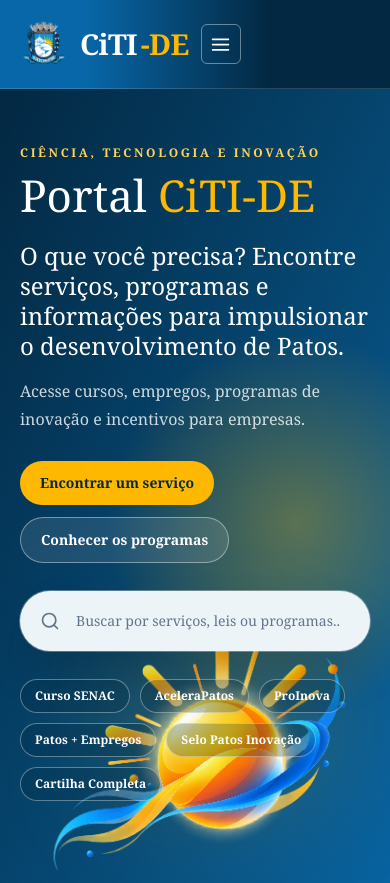
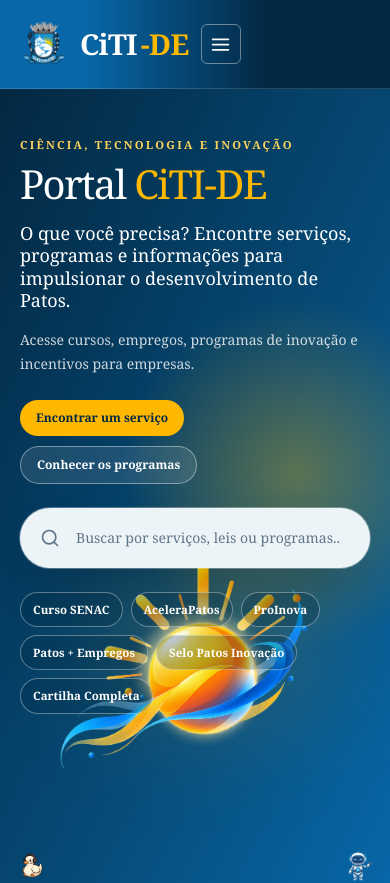
Before and after one commit to otavio2019/CITI-DE, a Next.js app: page / in a window 390 px wide. Shown: the top 883 px of the page. Built offline with nearby package versions, Linux system fonts and the light colour scheme.

Commit message:
Organização 1.3

```diff
--- a/src/app/globals.css
+++ b/src/app/globals.css
@@ -36,6 +36,28 @@
   font-family: var(--font-joan), serif;
   margin: 0;
   overflow-x: clip;
+}
+
+.ticker-shell {
+  overflow: hidden;
+  position: relative;
+  mask-image: linear-gradient(90deg, transparent, #000 10%, #000 90%, transparent);
+}
+
+.ticker-track {
+  animation: ticker-scroll 28s linear infinite;
+  display: flex;
+  gap: 1rem;
+  width: max-content;
+}
+
+@keyframes ticker-scroll {
+  0% {
+    transform: translateX(0);
+  }
+  100% {
+    transform: translateX(-50%);
+  }
 }
 
 .portal-content-surface {
--- a/src/components/sections/HeroSection.tsx
+++ b/src/components/sections/HeroSection.tsx
@@ -15,26 +15,26 @@
 		<section className="relative isolate min-h-[calc(100svh-76px)] overflow-hidden bg-[linear-gradient(115deg,var(--citi-navy)_0%,var(--citi-blue-dark)_58%,var(--citi-blue)_100%)] text-white md:min-h-[calc(100vh-76px)]">
 			{/* Camadas visuais ficam atrás do conteúdo para não bloquear interações. */}
 			<div className="absolute inset-0 -z-10 bg-[radial-gradient(circle_at_76%_48%,rgba(255,184,0,0.34),transparent_34%)]" />
-			<div className="absolute bottom-0 right-[-2%] -z-10 h-[48%] w-full overflow-hidden md:top-0 md:h-full md:w-[38%]">
-				<div className="absolute right-[18%] top-[18%] h-[38%] w-[54%] rounded-full bg-[var(--citi-yellow)]/20 blur-3xl" />
-				<Image src="/images/sol 2.png" alt="Sol com faixas azuis e amarelas, símbolo de energia e inovação" width={1280} height={1280} priority className="absolute left-[10%] top-[8%] h-[78%] w-[78%] max-w-none object-contain md:left-[15%] md:top-[10%] md:h-[72%] md:w-[72%]" />
+			<div className="absolute bottom-0 right-[-2%] -z-10 h-[48%] w-full overflow-hidden md:top-0 md:h-full md:w-[34%]">
+				<div className="absolute right-[22%] top-[18%] h-[34%] w-[50%] rounded-full bg-[var(--citi-yellow)]/20 blur-3xl" />
+				<Image src="/images/sol 2.png" alt="Sol com faixas azuis e amarelas, símbolo de energia e inovação" width={1280} height={1280} priority className="absolute left-[12%] top-[12%] h-[66%] w-[66%] max-w-none object-contain md:left-[18%] md:top-[15%] md:h-[60%] md:w-[60%]" />
 			</div>
-			<div className="relative mx-auto flex min-h-[calc(100svh-76px)] max-w-7xl items-center justify-center px-5 pb-48 pt-14 sm:px-8 sm:pb-44 sm:pt-16 md:min-h-[calc(100vh-76px)] md:px-10 md:py-12">
-				<div className="relative z-10 w-full max-w-[700px] text-left md:w-[62%] md:pr-6">
+			<div className="relative mx-auto flex min-h-[calc(100svh-76px)] max-w-[1280px] items-center justify-center px-5 pb-44 pt-12 sm:px-8 sm:pb-40 sm:pt-14 md:min-h-[calc(100vh-76px)] md:px-10 md:py-10 lg:px-12">
+				<div className="relative z-10 w-full max-w-[680px] text-left md:w-[62%] md:pr-4">
 					{/* Identidade e proposta principal do portal. */}
-					<p className="mb-3 text-xs font-bold uppercase tracking-[0.22em] text-[var(--citi-yellow-soft)]">Ciência, Tecnologia e Inovação</p>
-					<h1 className="max-w-full font-[family-name:var(--font-joan)] text-[clamp(2.75rem,9vw,7rem)] leading-none">
+					<p className="mb-3 text-[0.7rem] font-bold uppercase tracking-[0.2em] text-[var(--citi-yellow-soft)] sm:text-xs">Ciência, Tecnologia e Inovação</p>
+					<h1 className="max-w-full whitespace-nowrap font-[family-name:var(--font-joan)] text-[clamp(2.5rem,7vw,7rem)] leading-[0.9] tracking-[-0.04em] md:text-[clamp(2.75rem,7vw,7rem)]">
 						Portal <span className="text-[var(--citi-yellow)]">CiTI-DE</span>
 					</h1>
-					<p className="mt-6 max-w-[40rem] text-2xl leading-tight text-white sm:text-3xl">O que você precisa? Encontre serviços, programas e informações para impulsionar o desenvolvimento de Patos.</p>
-					<p className="mt-4 max-w-[40rem] text-base leading-7 text-white/80 sm:text-lg">Acesse cursos, empregos, programas de inovação e incentivos para empresas.</p>
+					<p className="mt-5 max-w-[38rem] text-lg leading-tight text-white sm:text-2xl lg:text-[2rem]">O que você precisa? Encontre serviços, programas e informações para impulsionar o desenvolvimento de Patos.</p>
+					<p className="mt-4 max-w-[38rem] text-sm leading-6 text-white/80 sm:text-base lg:text-lg">Acesse cursos, empregos, programas de inovação e incentivos para empresas.</p>
 					{/* Ações prioritárias aparecem antes da busca para orientar o visitante. */}
-					<div className="mt-7 flex flex-wrap gap-3">
-						<a href="#acesso-rapido" className="inline-flex items-center justify-center rounded-full bg-[var(--citi-yellow)] px-5 py-3 text-sm font-bold text-[var(--citi-navy)] hover:bg-[var(--citi-yellow-soft)]">Encontrar um serviço</a>
-						<a href="#programas" className="inline-flex items-center justify-center rounded-full border border-white/40 bg-white/10 px-5 py-3 text-sm font-bold text-white hover:border-[var(--citi-yellow)] hover:bg-white/15">Conhecer os programas</a>
+					<div className="mt-6 flex flex-wrap gap-2.5 sm:mt-7 sm:gap-3">
+						<a href="#acesso-rapido" className="inline-flex items-center justify-center rounded-full bg-[var(--citi-yellow)] px-4 py-2.5 text-xs font-bold text-[var(--citi-navy)] hover:bg-[var(--citi-yellow-soft)] sm:px-5 sm:py-3 sm:text-sm">Encontrar um serviço</a>
+						<a href="#programas" className="inline-flex items-center justify-center rounded-full border border-white/40 bg-white/10 px-4 py-2.5 text-xs font-bold text-white hover:border-[var(--citi-yellow)] hover:bg-white/15 sm:px-5 sm:py-3 sm:text-sm">Conhecer os programas</a>
 					</div>
 					{/* Busca global com mensagem acessível para sucesso e erro. */}
-					<form onSubmit={onSearch} className="mt-7 max-w-[720px]">
+					<form onSubmit={onSearch} className="mt-6 max-w-[720px] sm:mt-7">
 						<label htmlFor="site-search" className="sr-only">Buscar no portal CiTI-DE</label>
 						<div className="flex items-center gap-2 rounded-full bg-[var(--citi-surface)] p-2 shadow-2xl ring-1 ring-white/30">
 							<FiSearch className="ml-3 shrink-0 text-xl text-[var(--citi-text-muted)]" aria-hidden="true" />
@@ -44,9 +44,9 @@
 					</form>
 
 					{/* Atalhos para os destinos mais procurados. */}
-					<div className="mt-7 flex w-full max-w-[720px] flex-wrap gap-2.5 sm:gap-3">
+					<div className="mt-6 flex w-full max-w-[720px] flex-wrap gap-2 sm:gap-2.5 sm:mt-7 sm:gap-3">
 						{heroCategories.map((category) => (
-							<a key={category.label} href={category.href} className="flex w-fit shrink-0 items-center justify-center rounded-full border border-white/35 bg-[var(--citi-navy)]/25 px-3.5 py-2 text-center text-xs font-bold text-white transition hover:border-[var(--citi-yellow)] hover:bg-[var(--citi-yellow)]/15 sm:text-sm">
+							<a key={category.label} href={category.href} className="flex w-fit shrink-0 items-center justify-center rounded-full border border-white/35 bg-[var(--citi-navy)]/25 px-3 py-2 text-center text-[0.72rem] font-bold text-white transition hover:border-[var(--citi-yellow)] hover:bg-[var(--citi-yellow)]/15 sm:px-3.5 sm:text-xs">
 								{category.label}
 							</a>
 						))}
@@ -54,10 +54,10 @@
 				</div>
 
 				{/* Personagens são decorativos e não participam da navegação. */}
-				<div className="pointer-events-none absolute bottom-1 left-3 z-0 w-12 sm:bottom-3 sm:left-5 sm:w-16 md:bottom-5 md:left-10 md:w-20">
+				<div className="pointer-events-none absolute bottom-1 left-3 z-0 w-10 sm:bottom-3 sm:left-5 sm:w-14 md:bottom-5 md:left-10 md:w-16">
 					<Image src="/images/pato.png" alt="" width={256} height={256} className="h-auto w-full object-contain" />
 				</div>
-				<div className="pointer-events-none absolute bottom-1 right-3 z-0 w-12 sm:bottom-3 sm:right-5 sm:w-16 md:bottom-5 md:right-10 md:w-20">
+				<div className="pointer-events-none absolute bottom-1 right-3 z-0 w-10 sm:bottom-3 sm:right-5 sm:w-14 md:bottom-5 md:right-10 md:w-16">
 					<Image src="/images/robou_dando_chau.webp" alt="Robô acenando" width={256} height={256} className="h-auto w-full object-contain" />
 				</div>
 			</div>
--- /dev/null
+++ b/src/components/sections/HighlightsStripSection.tsx
@@ -0,0 +1,38 @@
+import { opportunities } from "@/lib/site-content";
+import { FiArrowRight } from "react-icons/fi";
+
+const highlightItems = opportunities.slice(0, 5);
+
+export function HighlightsStripSection() {
+	const repeatedItems = [...highlightItems, ...highlightItems];
+
+	return (
+		<section className="relative border-y border-white/10 bg-[linear-gradient(90deg,rgba(3,40,66,0.96),rgba(8,103,168,0.92))] px-4 py-4 text-white sm:px-5 sm:py-5">
+			<div className="mx-auto max-w-7xl">
+				<div className="mb-3 flex items-center justify-between gap-3 sm:mb-4">
+					<p className="text-[0.6rem] font-bold uppercase tracking-[0.2em] text-[var(--citi-yellow-soft)] sm:text-[0.65rem]">Destaques</p>
+					<a href="#oportunidades" className="inline-flex items-center gap-1 text-[0.64rem] font-bold text-[var(--citi-yellow)] transition hover:text-[var(--citi-yellow-soft)] sm:text-xs">
+						Ver todas as novidades <FiArrowRight aria-hidden="true" />
+					</a>
+				</div>
+				<div className="ticker-shell">
+					<div className="ticker-track">
+						{repeatedItems.map((item, index) => (
+							<a
+								key={`${item.id}-${index}`}
+								href={item.href}
+								className="group flex w-[220px] shrink-0 items-center justify-between gap-3 rounded-2xl border border-white/15 bg-white/8 px-3 py-2.5 shadow-sm transition hover:border-[var(--citi-yellow)] hover:bg-white/12 sm:w-[260px] sm:px-4 sm:py-3"
+							>
+								<span className="inline-flex items-center gap-2 text-[0.56rem] font-bold uppercase tracking-[0.12em] text-[var(--citi-yellow-soft)] sm:text-[0.65rem]">
+									<span className="h-2 w-2 rounded-full bg-[var(--citi-yellow)]" aria-hidden="true" />
+									{item.category}
+								</span>
+								<span className="text-[0.7rem] font-semibold text-white transition group-hover:text-[var(--citi-yellow-soft)] sm:text-sm">{item.title}</span>
+							</a>
+						))}
+					</div>
+				</div>
+			</div>
+		</section>
+	);
+}
--- a/src/components/sections/PortalSections.tsx
+++ b/src/components/sections/PortalSections.tsx
@@ -2,6 +2,7 @@
 import { AudienceSection } from "@/components/sections/AudienceSection";
 import { ContactSection } from "@/components/sections/ContactSection";
 import { FaqSection } from "@/components/sections/FaqSection";
+import { HighlightsStripSection } from "@/components/sections/HighlightsStripSection";
 import { NewsSection } from "@/components/sections/NewsSection";
 import { PortalFooter } from "@/components/sections/PortalFooter";
 import { ProgramsSection } from "@/components/sections/ProgramsSection";
@@ -15,6 +16,7 @@
 			<AboutSection />
 			<AudienceSection />
 			<QuickAccessSection />
+			<HighlightsStripSection />
 			<NewsSection />
 			<ServicesSection />
 			<ProgramsSection />
--- a/src/components/ui/ProgramCard.tsx
+++ b/src/components/ui/ProgramCard.tsx
@@ -13,9 +13,13 @@
 
 export function ProgramCard({ id, title, text, status, Icon }: ProgramCardProps) {
 	// Card de iniciativa pública: direciona para a página detalhada do programa.
-	return <article id={id} className="flex h-full flex-col rounded-2xl border border-white/15 bg-white/10 p-6 text-white shadow-sm transition hover:-translate-y-1 hover:border-[var(--citi-yellow)] hover:bg-white/15 hover:shadow-md">
-		<div className="flex items-start justify-between gap-3"><div className="flex h-11 w-11 items-center justify-center rounded-xl bg-[var(--citi-blue)] text-white"><Icon aria-hidden="true" /></div><StatusBadge label={status} /></div>
-		<h3 className="mt-5 text-2xl">{title}</h3><p className="mt-3 flex-1 leading-7 text-white/75">{text}</p>
+	return <article id={id} className="group flex h-full flex-col rounded-2xl border border-white/15 bg-white/10 p-6 text-white shadow-sm transition duration-200 hover:-translate-y-1 hover:border-[var(--citi-yellow)] hover:bg-white/15 hover:shadow-lg">
+		<div className="flex items-start justify-between gap-3">
+			<div className="flex h-12 w-12 items-center justify-center rounded-xl bg-[var(--citi-blue)] text-white transition group-hover:bg-[var(--citi-yellow)] group-hover:text-[var(--citi-navy)]"><Icon aria-hidden="true" /></div>
+			<StatusBadge label={status} />
+		</div>
+		<h3 className="mt-5 text-2xl">{title}</h3>
+		<p className="mt-3 flex-1 leading-7 text-white/75">{text}</p>
 		<ActionButton href={`/programas/${id}`} variant="outline" className="mt-6 w-fit">Conhecer programa <FiArrowUpRight aria-hidden="true" /></ActionButton>
 	</article>;
 }
```
Also changed, not shown: src/components/ui/ServiceCard.tsx (+7 -3 lines).
